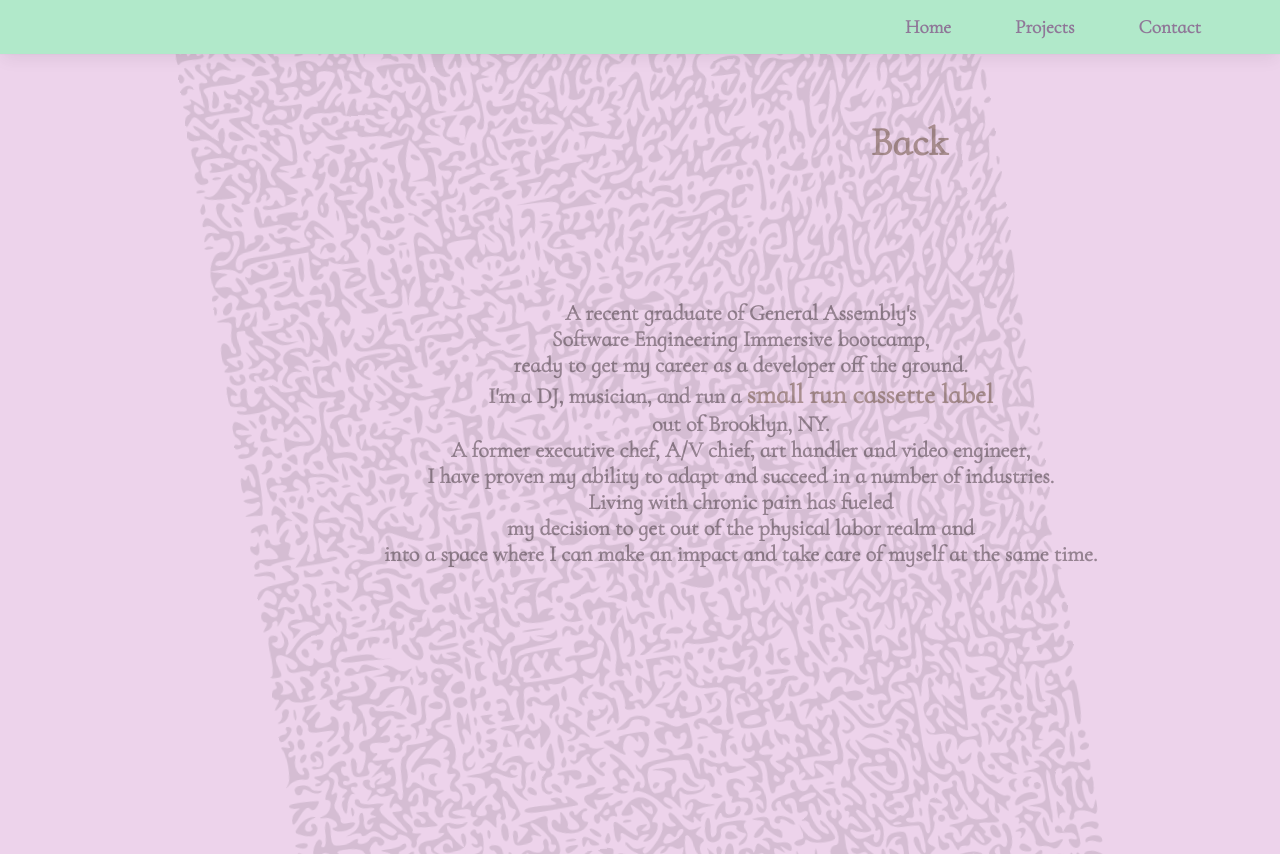
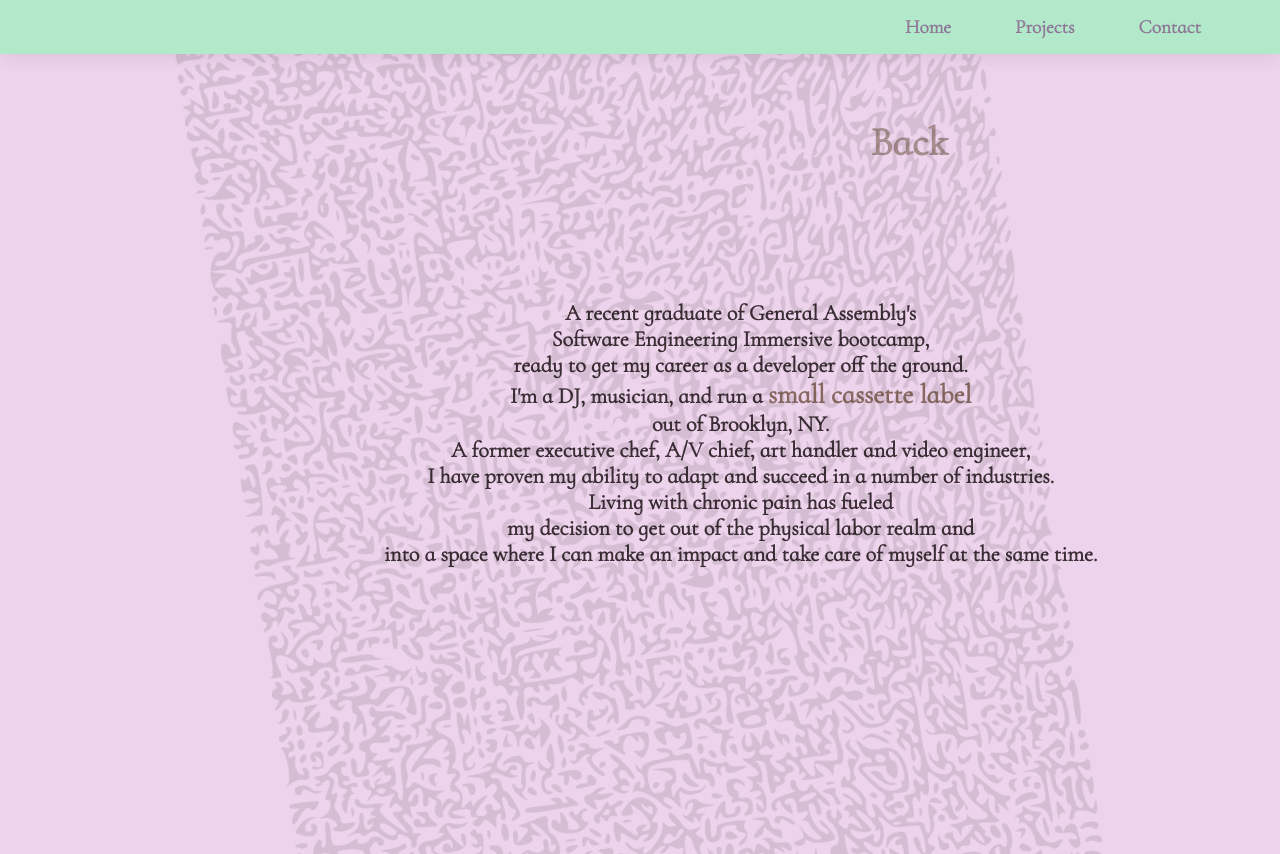
Before and after one commit to cspdevs000/dev-portfolio, a React (Create React App) app: page /about in a window 1280 px wide. Built offline with nearby package versions, Linux system fonts and the light colour scheme; a web font is replaced by a local one.

Commit message:
fixed some styling

```diff
--- a/src/components/AboutMe.css
+++ b/src/components/AboutMe.css
@@ -23,7 +23,7 @@
 
 .about-me-content {
   font-size: 22px;
-  color:rgba(12, 4, 6, 0.39);
+  color:rgba(12, 4, 6, 0.795);
 }
 
 .back-home-link {
@@ -36,7 +36,7 @@
 }
 
 .embalming-link {
-  color: #583a2375;
+  color: #583a23b0;
   font-size: 27px;
   text-decoration: none;
 }
--- a/src/components/AboutMe.js
+++ b/src/components/AboutMe.js
@@ -17,7 +17,7 @@ class AboutMe extends Component {
                 <div className='about-me-content-container'>
                     <p className='about-me-content'>
                     A recent graduate of General Assembly's <br></br>Software Engineering Immersive bootcamp,<br></br> ready to get my career as a developer off the ground.
-                    <br></br>I'm a DJ, musician, and run a <a className='embalming-link' href='https://yletalgnimlab.me/' target='_blank'> small run cassette label </a><br />out of Brooklyn, NY. <br></br>A former executive chef, A/V chief, art handler and video engineer, <br></br>I have proven my ability to adapt and succeed in a number of industries.
+                    <br></br>I'm a DJ, musician, and run a <a className='embalming-link' href='https://yletalgnimlab.me/' target='_blank'> small cassette label </a><br />out of Brooklyn, NY. <br></br>A former executive chef, A/V chief, art handler and video engineer, <br></br>I have proven my ability to adapt and succeed in a number of industries.
                     <br></br>Living with chronic pain has fueled <br></br>my decision to get out of the physical labor realm and <br></br>into a space where I can make an impact and take care of myself at the same time.
                     </p>
                 </div>
```
